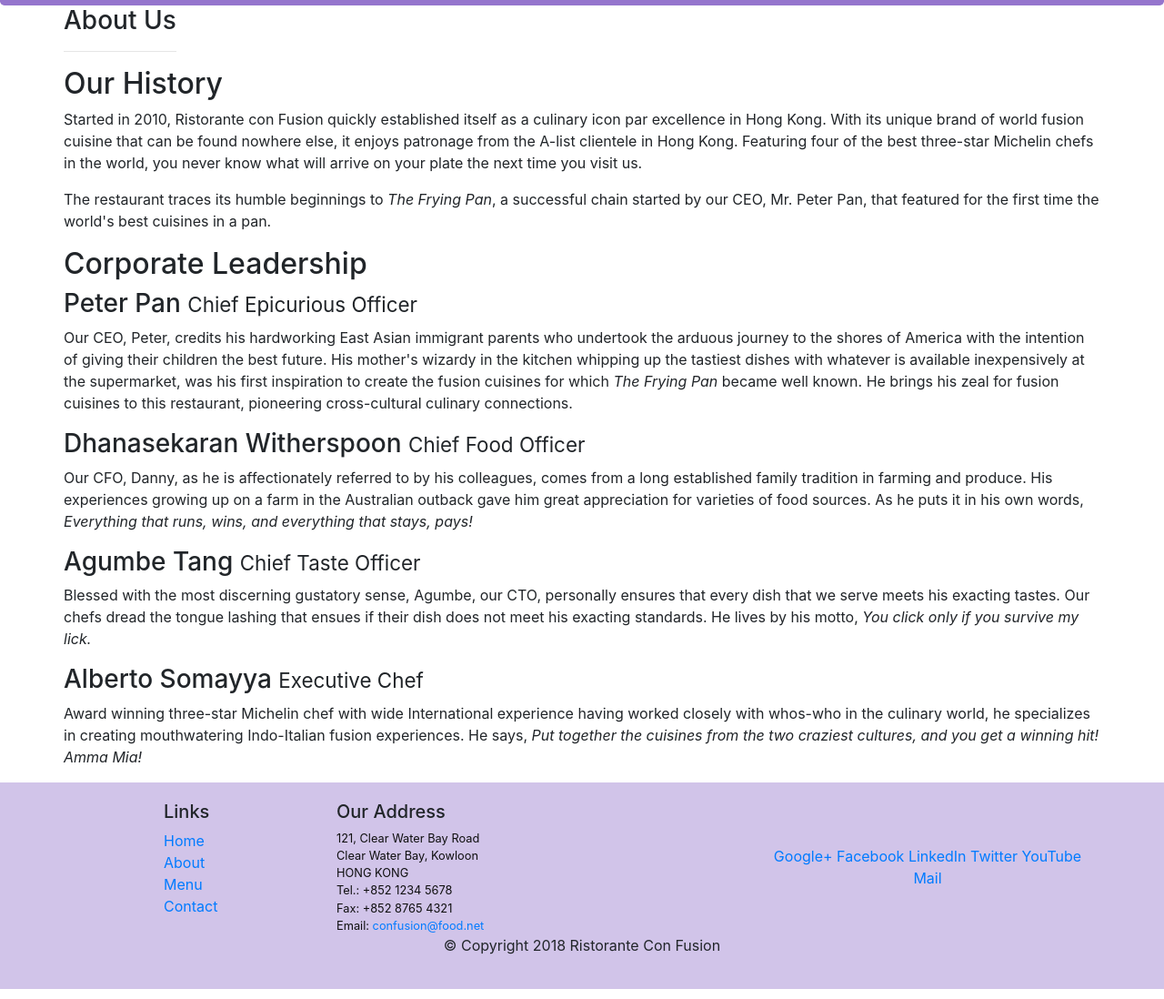
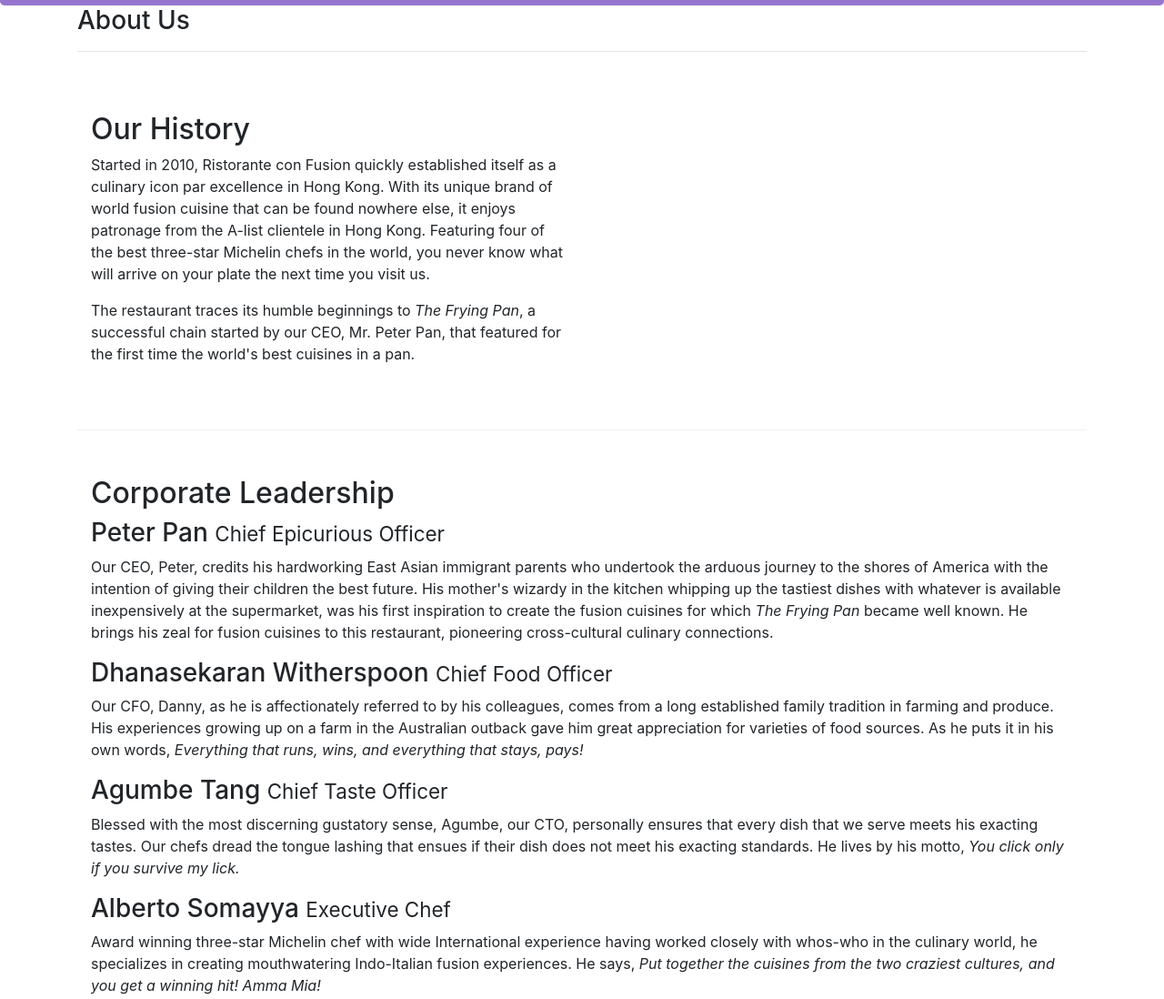
Before and after one commit to aksh2293/conFusion, a website: page aboutus.html in a window 1280 px wide. Shown: the part 278-1376 px from the top of the page at 91% size. Drawn offline with nearby package versions, Linux system fonts and the light colour scheme.

Commit message:
Bootstrap update 4

```diff
--- a/aboutus.html
+++ b/aboutus.html
@@ -33,34 +33,42 @@
 
     <div class="container">
         <div class="row">
-            <div "col-12 col-sm-6">
+            <div class= "col-12 col-sm">
                <h3>About Us</h3>
                <hr>
             </div>
         </div>
 
-        <div class="row">
-            <div>
+        <div class="row row-content">
+            <div class="col-12 col-sm-6">
                 <h2>Our History</h2>
                 <p>Started in 2010, Ristorante con Fusion quickly established itself as a culinary icon par excellence in Hong Kong. With its unique brand of world fusion cuisine that can be found nowhere else, it enjoys patronage from the A-list clientele in Hong Kong.  Featuring four of the best three-star Michelin chefs in the world, you never know what will arrive on your plate the next time you visit us.</p>
                 <p>The restaurant traces its humble beginnings to <em>The Frying Pan</em>, a successful chain started by our CEO, Mr. Peter Pan, that featured for the first time the world's best cuisines in a pan.</p>
             </div>
-            <div>
+            <div class="col-12 col-sm-6">
             </div>
         </div>
 
 
-        <div class="row">
-            <div>
+        <div class="row row-content">
+            <div class="col-12 col-sm">
                 <h2>Corporate Leadership</h2>
                 <h3>Peter Pan <small>Chief Epicurious Officer</small></h3>
+                <div class="d-none d-sm-block">
                 <p>Our CEO, Peter, credits his hardworking East Asian immigrant parents who undertook the arduous journey to the shores of America with the intention of giving their children the best future. His mother's wizardy in the kitchen whipping up the tastiest dishes with whatever is available inexpensively at the supermarket, was his first inspiration to create the fusion cuisines for which <em>The Frying Pan</em> became well known. He brings his zeal for fusion cuisines to this restaurant, pioneering cross-cultural culinary connections.</p>
+                </div>
                 <h3>Dhanasekaran Witherspoon <small>Chief Food Officer</small></h3>
+                 <div class="d-none d-sm-block">
                 <p>Our CFO, Danny, as he is affectionately referred to by his colleagues, comes from a long established family tradition in farming and produce. His experiences growing up on a farm in the Australian outback gave him great appreciation for varieties of food sources. As he puts it in his own words, <em>Everything that runs, wins, and everything that stays, pays!</em></p>
+                </div>
                 <h3>Agumbe Tang <small>Chief Taste Officer</small></h3>
+                 <div class="d-none d-sm-block">
                 <p>Blessed with the most discerning gustatory sense, Agumbe, our CTO, personally ensures that every dish that we serve meets his exacting tastes. Our chefs dread the tongue lashing that ensues if their dish does not meet his exacting standards. He lives by his motto, <em>You click only if you survive my lick.</em></p>
+                </div>
                 <h3>Alberto Somayya <small>Executive Chef</small></h3>
+                 <div class="d-none d-sm-block">
                 <p>Award winning three-star Michelin chef with wide International experience having worked closely with whos-who in the culinary world, he specializes in creating mouthwatering Indo-Italian fusion experiences. He says, <em>Put together the cuisines from the two craziest cultures, and you get a winning hit! Amma Mia!</em></p>
+                </div>
             </div>
        </div>
 
@@ -108,6 +116,12 @@
         </div>
     </footer>
 
+     <!-- jQuery first, then Popper.js, then Bootstrap JS. -->
+    <script src="node_modules/jquery/dist/jquery.slim.min.js"></script>
+    <script src="node_modules/popper.js/dist/umd/popper.min.js"></script>
+    <script src="node_modules/bootstrap/dist/js/bootstrap.min.js"></script>
+
+
 </body>
 
 </html>
```
